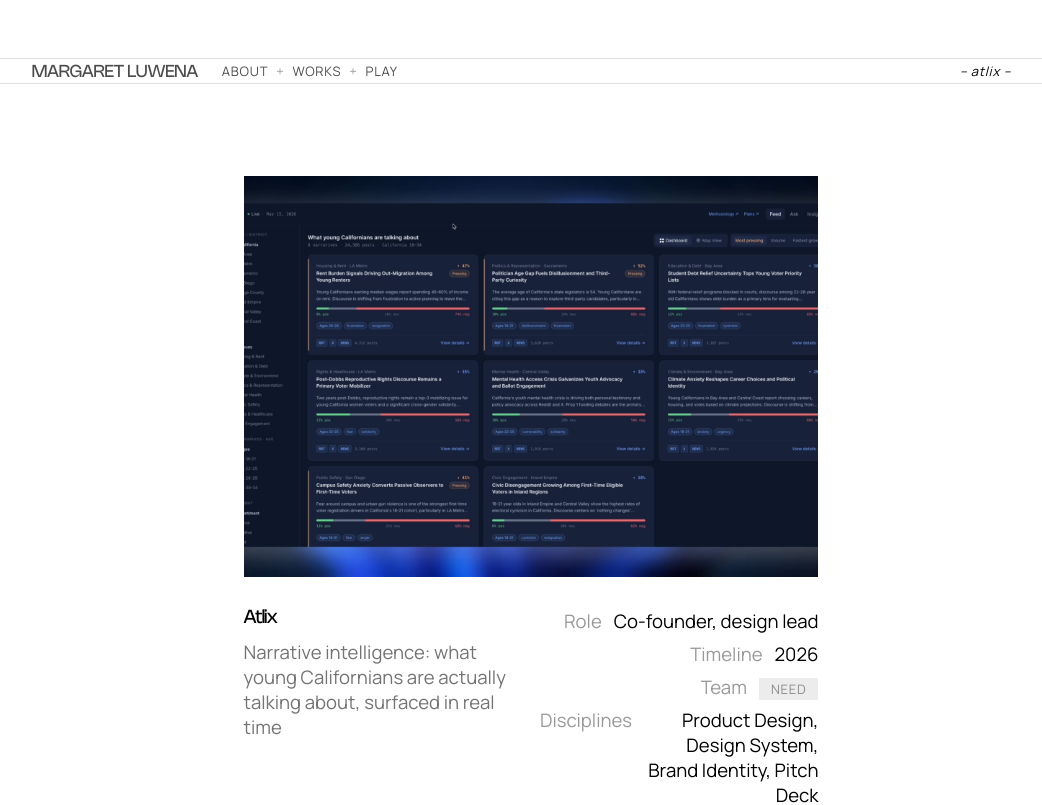
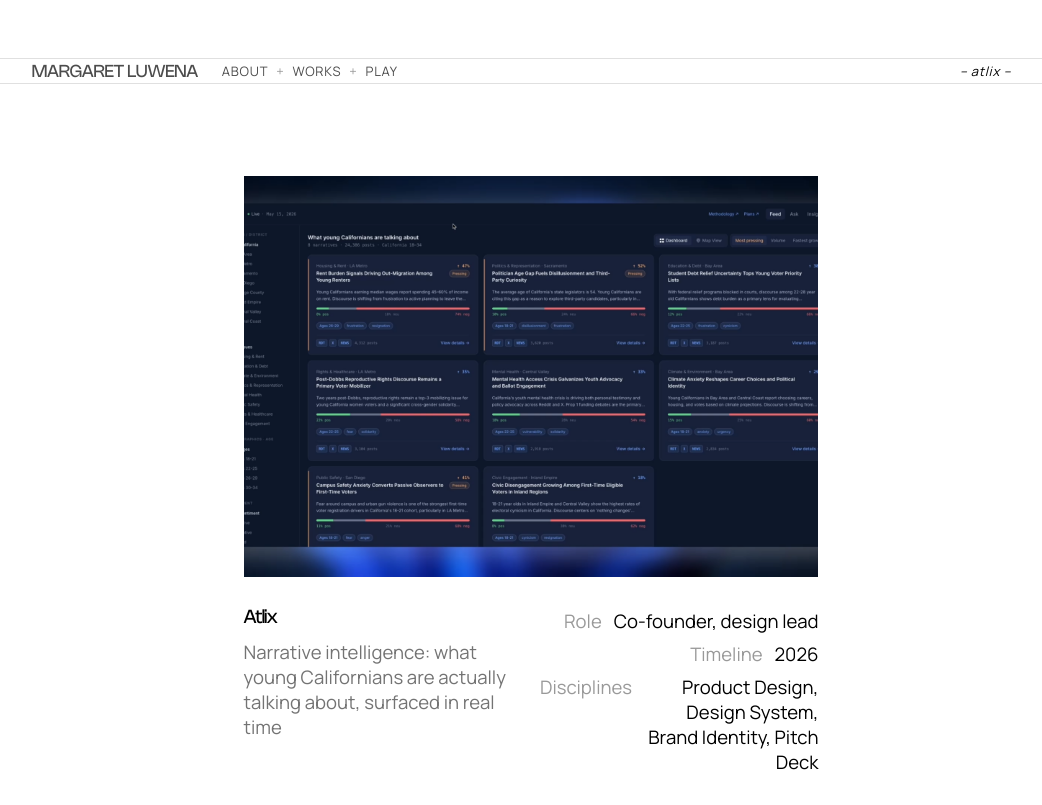
Before and after one commit to margaretluwena/portfolio, a Next.js app: page /works/atlix in a window 1280 px wide. Shown: the top 805 px of the page, without its empty margins (109-1151 px from the left). Built offline with nearby package versions, Linux system fonts and the light colour scheme.

Commit message:
Ship floor: HIDE_NEEDS flag - NEED text, media, credit rows, and index category render as nothing (flip to false to author with placeholders)
Co-Authored-By: Claude Fable 5 <noreply@anthropic.com>

```diff
--- a/app/works/page.tsx
+++ b/app/works/page.tsx
@@ -27,13 +27,8 @@ export default function WorksIndex() {
                 </div>
                 <Prox baseOpacity={0.45} maxScale={1} radius={140}>
                   <span className="text-[13px] tracking-[0.02em] text-ink">
-                    {w.role} ·{" "}
-                    {w.category === "NEED" ? (
-                      <span className="bg-placeholder/50 px-1.5 uppercase text-ink/40">NEED</span>
-                    ) : (
-                      w.category
-                    )}{" "}
-                    · {w.year}
+                    {w.role}
+                    {w.category !== "NEED" && <> · {w.category}</>} · {w.year}
                     {w.comingSoon && <> · Coming soon</>}
                   </span>
                 </Prox>
--- a/components/works/Blocks.tsx
+++ b/components/works/Blocks.tsx
@@ -52,7 +52,14 @@ export function railEntries(work: Work): { id: string; name: string }[] {
 
 export const isNeed = (s?: string) => s === "NEED";
 
+/* Ship floor for the application weekend (Margaret, 2026-08-01): nothing
+   gray ships - NEED text, NEED media, and NEED credit rows render as
+   nothing instead of placeholders. Flip to false to see the authoring
+   placeholders again. Real assets still replace hidden slots on top. */
+export const HIDE_NEEDS = true;
+
 export function NeedText({ label, lines = 1, className = "" }: { label: string; lines?: number; className?: string }) {
+  if (HIDE_NEEDS) return null;
   return (
     <span
       className={`grid w-full place-items-center bg-placeholder/50 ${className}`}
@@ -80,6 +87,7 @@ function MediaView({ media, sizes = "(min-width: 768px) 640px, 100vw" }: { media
     );
   }
   if (media.src === "NEED") {
+    if (HIDE_NEEDS) return null;
     return (
       <div className="grid aspect-[3/2] w-full place-items-center bg-placeholder/50">
         <span className="px-4 text-center text-label uppercase text-ink/40">NEED · {media.alt}</span>
@@ -139,9 +147,13 @@ function ProblemBlock({ block }: { block: Extract<Block, { type: "problem" }> })
 }
 
 function SolutionBlock({ block }: { block: Extract<Block, { type: "solution" }> }) {
+  /* under the ship floor, a piece that is all NEED leaves no empty shell */
+  const pieces = HIDE_NEEDS
+    ? block.pieces.filter((p) => !(isNeed(p.name) && isNeed(p.caption) && p.media.src === "NEED"))
+    : block.pieces;
   return (
     <section className="space-y-16">
-      {block.pieces.map((piece, i) => (
+      {pieces.map((piece, i) => (
         <div key={`${i}-${piece.name}`} className="space-y-4">
           {isNeed(piece.name) ? (
             <NeedText label="piece name" className="max-w-[220px]" />
--- a/components/works/CaseStudyContent.tsx
+++ b/components/works/CaseStudyContent.tsx
@@ -3,7 +3,7 @@
 import Image from "next/image";
 import { motion } from "motion/react";
 import type { Work } from "@/lib/works";
-import { Blocks, SectionRail, NextWork, NeedText, isNeed } from "@/components/works/Blocks";
+import { Blocks, SectionRail, NextWork, NeedText, isNeed, HIDE_NEEDS } from "@/components/works/Blocks";
 
 /*
   The case-study body - spine v2: frame -> rail -> blocks -> next.
@@ -75,7 +75,7 @@ export default function CaseStudyContent({ work, variant }: { work: Work; varian
             className="text-body-lg text-ink/80"
           >
             <dl className="space-y-2">
-              {work.credits.map((c) => (
+              {(HIDE_NEEDS ? work.credits.filter((c) => !isNeed(c.value)) : work.credits).map((c) => (
                 <div key={c.label} className="flex gap-3 md:justify-end">
                   <dt className="shrink-0 text-ink/40">{c.label}</dt>
                   <dd className="text-ink md:text-right">
```
